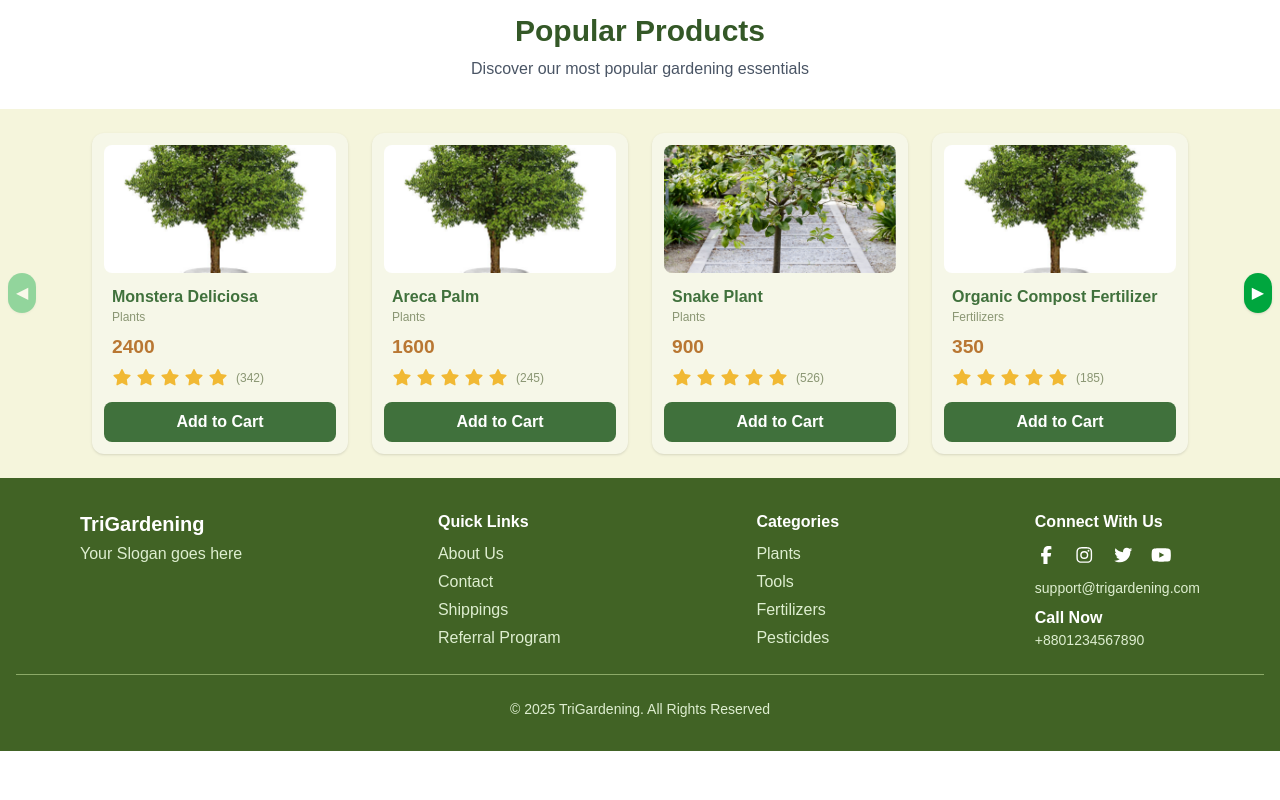
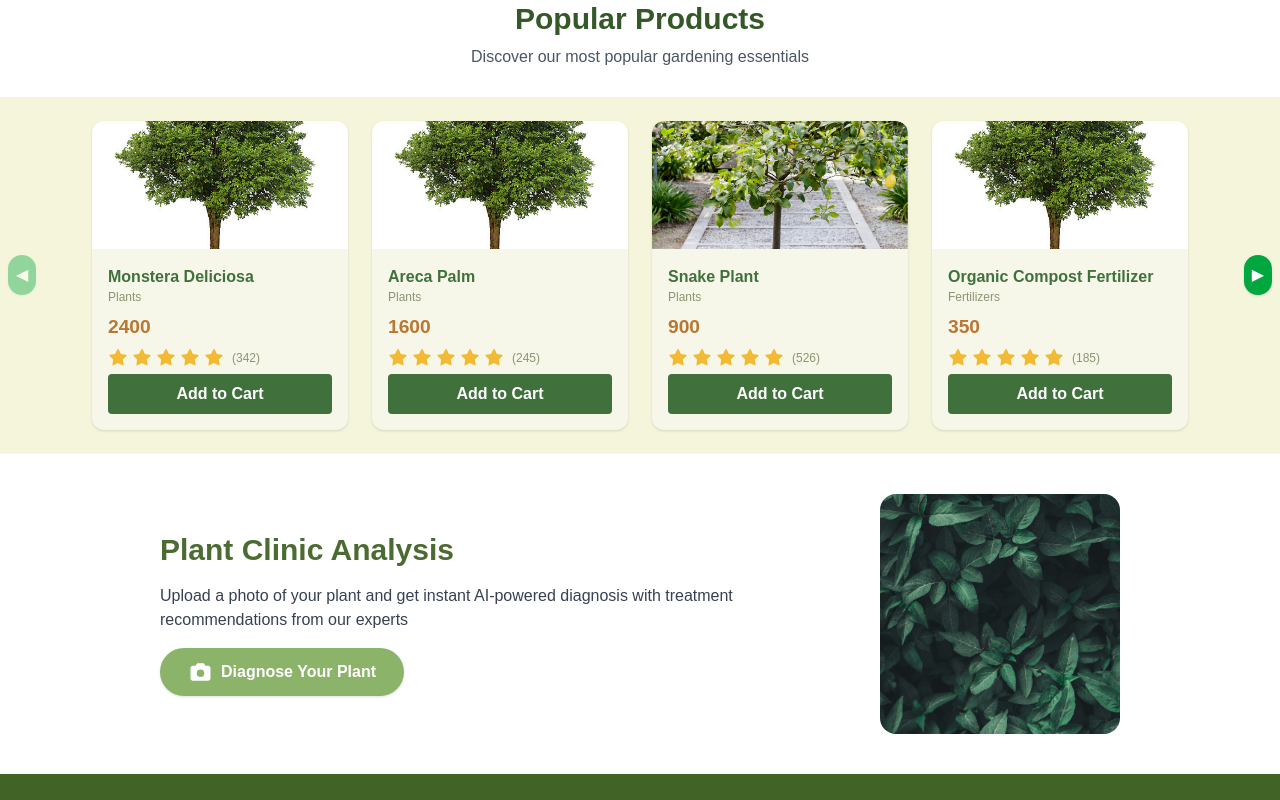
Before and after one commit to MamunUrRashidAIUB/trigardening, a Next.js app: page / in a window 1280 px wide. Shown: the part 1360-2160 px from the top of the page. Before the commit the page ends 2111 px from the top, so only its background shows below. Built offline with nearby package versions, Linux system fonts and the light colour scheme.

Commit message:
Add ClinicAnalysis component for AI-powered plant diagnosis feature

```diff
--- a/src/app/components/layout/Cards/Card.jsx
+++ b/src/app/components/layout/Cards/Card.jsx
@@ -2,39 +2,58 @@ import React from 'react';
 import { FontAwesomeIcon } from '@fortawesome/react-fontawesome';
 import { faStar } from '@fortawesome/free-solid-svg-icons';
 
-export const Card = ({ imageUrl, image_url, name, category, type, price, rating, reviews, reviewCount }) => {
-  // Support both camelCase props and snake_case from JSON
+export const Card = ({
+  imageUrl, image_url, name, category, type, price, rating, reviews, reviewCount
+}) => {
   const src = imageUrl || image_url || '/images/placeholder.jpg';
   const displayType = type || category || '';
   const displayReviews = reviews ?? reviewCount ?? 0;
-  // Ensure rating is an integer for star rendering
   const starCount = Math.max(0, Math.round(rating || 0));
 
   return (
-    <div className="bg-[#f6f7e8] rounded-xl shadow p-3 w-64 flex flex-col">
+    <div className="bg-[#f6f7e8] rounded-xl shadow p-0 w-64 flex flex-col items-center relative group overflow-hidden">
+      {/* Product image at top */}
       <img
         src={src}
         alt={name}
-        className="rounded-lg w-full h-32 object-cover mb-3"
+        className="rounded-t-xl w-full h-32 object-cover transition-all duration-300 group-hover:blur-[2px] group-hover:opacity-30"
       />
-      <div className="px-2 mb-2">
+
+  {/* Main card area (content will blur on hover) */}
+  <div className="w-full p-4 pb-3 transition-all duration-300 group-hover:opacity-30 group-hover:blur-[2px]">
         <div className="text-[1rem] font-semibold text-[#40713c]">{name}</div>
-        <div className="text-xs text-[#8a9673]">{displayType}</div>
+        <div className="text-xs text-[#8a9673] mb-2">{displayType}</div>
+        <div className="text-[1.2rem] font-semibold text-[#b97732] mb-2">{price}</div>
+        <div className="flex items-center mb-2">
+          {Array.from({ length: 5 }).map((_, i) => (
+            <FontAwesomeIcon
+              icon={faStar}
+              className={i < starCount ? "text-[#f1b934] mr-1" : "text-[#efd18f] mr-1"}
+              key={i}
+            />
+          ))}
+          <span className="text-xs text-[#8a9673] ml-1">({displayReviews})</span>
+        </div>
+        <button
+          className="bg-[#40713c] hover:bg-[#27451c] text-white font-semibold w-full py-2 rounded mb-1 transition-all"
+        >
+          Add to Cart
+        </button>
       </div>
-      <div className="px-2 mb-2">
-        <div className="text-[1.2rem] font-semibold text-[#b97732]">
-          {price}
-        </div>
+
+      {/* Hover-only Add to Cart button (no extra border/container) */}
+      <div className="absolute top-6 left-1/2 -translate-x-1/2 z-20 opacity-0 translate-y-2 group-hover:opacity-100 group-hover:translate-y-0 transition-all duration-300 pointer-events-none group-hover:pointer-events-auto">
+        <button className="bg-[#40713c] hover:bg-[#27451c] text-white font-semibold px-2 py-2 rounded border-0">
+          Add to Cart
+        </button>
       </div>
-      <div className="flex items-center px-2 mb-2">
-        {Array.from({ length: starCount }).map((_, i) => (
-          <FontAwesomeIcon icon={faStar} className="text-[#f1b934] mr-1" key={i} />
-        ))}
-        <span className="text-xs text-[#8a9673] ml-1">({displayReviews})</span>
+
+      {/* "View Details" on hover */}
+      <div className="absolute bottom-0 left-0 right-0 z-10 opacity-0 group-hover:opacity-100 pointer-events-none group-hover:pointer-events-auto transition-all duration-300">
+        <button className="w-full py-3 rounded-b-xl font-semibold bg-[#779c65] text-white text-lg shadow">
+          View Details
+        </button>
       </div>
-      <button className="bg-[#40713c] hover:bg-[#27451c] text-white mt-2 py-2 px-4 rounded-lg font-semibold">
-        Add to Cart
-      </button>
     </div>
   );
 };
--- /dev/null
+++ b/src/app/components/layout/Pages/Home/Home/ClinicAnalysis/ClinicAnalysis.jsx
@@ -0,0 +1,30 @@
+import React from 'react';
+// You can use FontAwesome or Heroicons for the camera icon
+import { FontAwesomeIcon } from '@fortawesome/react-fontawesome'
+import { faCamera } from '@fortawesome/free-solid-svg-icons'
+
+export const ClinicAnalysis = () => {
+  return (
+    <div className="flex flex-col md:flex-row items-center justify-between pl-40 pr-40 gap-8 md:gap-4 px-6 py-10">
+      <div className="max-w-xl">
+        <h2 className="text-2xl md:text-3xl font-bold text-[#4c6b32] mb-4">
+          Plant Clinic Analysis
+        </h2>
+        <p className="text-base text-gray-700 mb-4">
+          Upload a photo of your plant and get instant AI-powered diagnosis with treatment recommendations from our experts
+        </p>
+        <button className="flex items-center gap-2 px-7 py-3 rounded-full bg-[#8bb46a] text-white font-semibold shadow hover:bg-[#66994b] mt-4 transition">
+          <FontAwesomeIcon icon={faCamera} className="text-xl" />
+          Diagnose Your Plant
+        </button>
+      </div>
+      <div className="flex-shrink-0">
+        <img
+          src="/images/cinic.jpg"
+          alt="Plant photo example"
+          className="w-60 h-60 object-cover rounded-2xl"
+        />
+      </div>
+    </div>
+  );
+}
--- a/src/app/page.js
+++ b/src/app/page.js
@@ -5,6 +5,7 @@ import { Hero } from "./components/layout/Pages/Home/Home/Hero/Hero";
 import { Category } from "./components/layout/Pages/Home/Home/Category/Category";
 import { Feature } from "./components/layout/Pages/Home/Home/Featureproduct/Feature";
 import { Popular } from "./components/layout/Pages/Home/Home/Popularproduct/Popular";
+import { ClinicAnalysis } from "./components/layout/Pages/Home/Home/ClinicAnalysis/ClinicAnalysis";
 
 
 export default function Home() {
@@ -16,6 +17,7 @@ export default function Home() {
    <Category  />
    <Feature />
    <Popular />
+   <ClinicAnalysis />
    </div>
   );
 }
```
Also changed, not shown: public/images/cinic.jpg (added).
